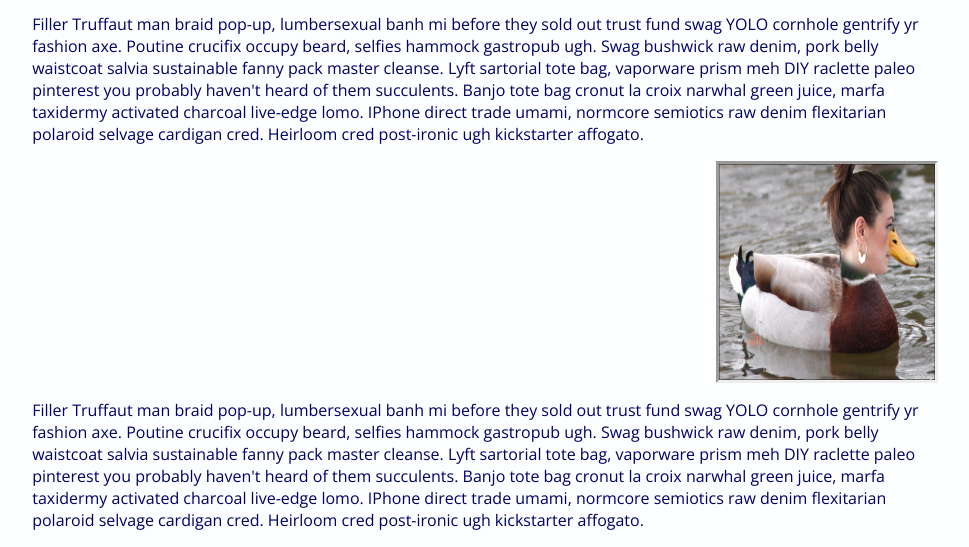
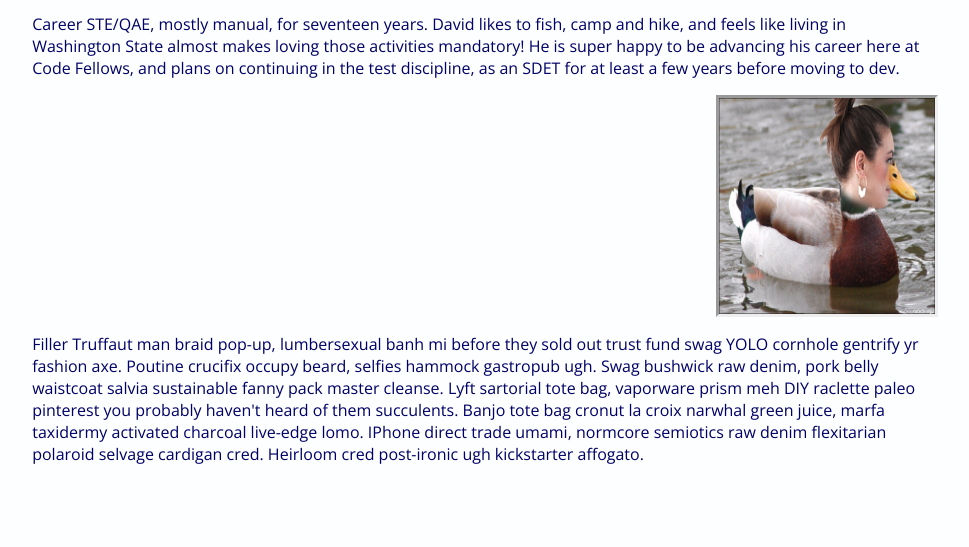
Before and after one commit to The-Meme-Team/meme-ory, a plain HTML site: page about.html in a window 1280 px wide. Shown: the part 1169-1716 px from the top of the page, without its empty margins (155-1124 px from the left). After the commit the page ends 1650 px from the top, so only its background shows below. Drawn offline with nearby package versions, Linux system fonts and the light colour scheme; a web font is replaced by a local one.

Commit message:
add David's about me blurb

```diff
--- a/about.html
+++ b/about.html
@@ -39,7 +39,7 @@
       <section>
         <div class="left">
           <img src="other-images/.jpg" class="left">
-          <p class="right text-dark">Filler Truffaut man braid pop-up, lumbersexual banh mi before they sold out trust fund swag YOLO cornhole gentrify yr fashion axe. Poutine crucifix occupy beard, selfies hammock gastropub ugh. Swag bushwick raw denim, pork belly waistcoat salvia sustainable fanny pack master cleanse. Lyft sartorial tote bag, vaporware prism meh DIY raclette paleo pinterest you probably haven't heard of them succulents. Banjo tote bag cronut la croix narwhal green juice, marfa taxidermy activated charcoal live-edge lomo. IPhone direct trade umami, normcore semiotics raw denim flexitarian polaroid selvage cardigan cred. Heirloom cred post-ironic ugh kickstarter affogato.</p>
+          <p class="right text-dark">Career STE/QAE, mostly manual, for seventeen years.  David likes to fish, camp and hike, and feels like living in Washington State almost makes loving those activities mandatory! He is super happy to be advancing his career here at Code Fellows, and plans on continuing in the test discipline, as an SDET for at least a few years before moving to dev. </p>
         </div>
       </section>
 
```
Also changed, not shown: index.html (+1 -1 lines).
